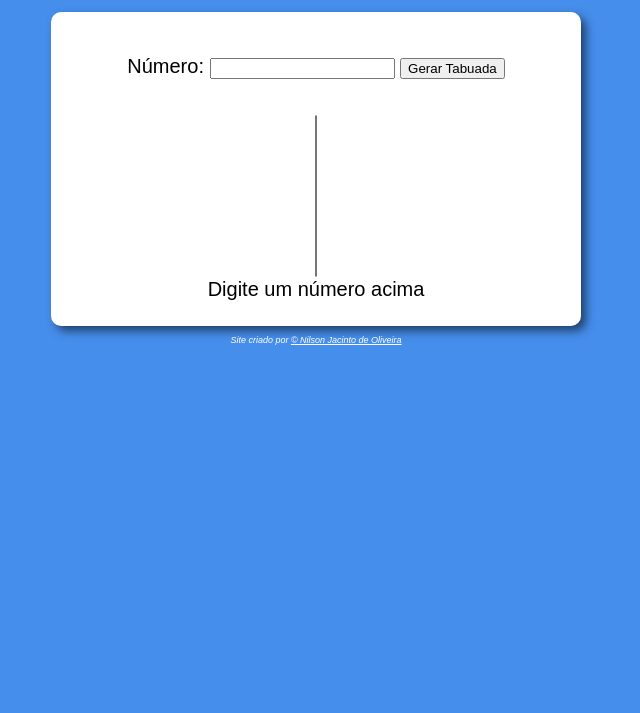
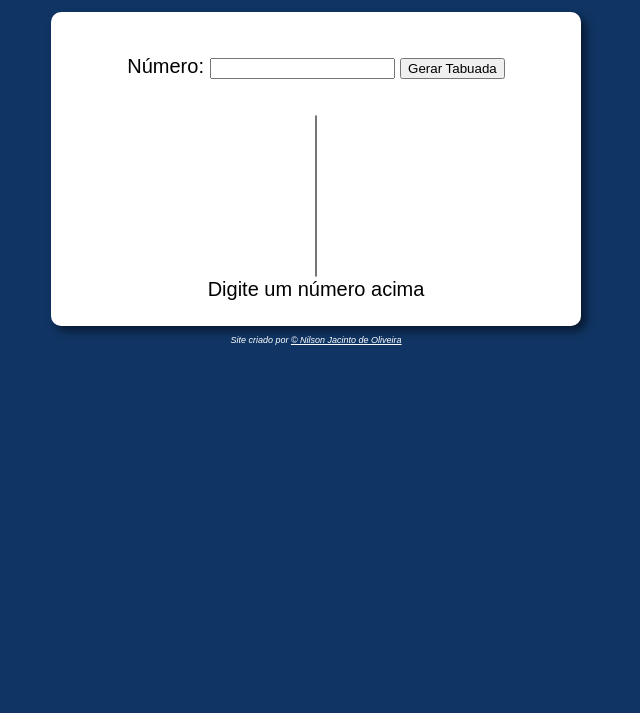
Before and after one commit to nilsonjacinto/tabuada, a plain HTML site: page index.html in a window 1280 px wide. Shown: the part 87-800 px from the top of the page, without its empty margins (324-964 px from the left). Drawn offline with Linux system fonts and the light colour scheme.

Commit message:
alterei background

```diff
--- a/estilo.css
+++ b/estilo.css
@@ -1,5 +1,5 @@
 body {
-    background-color: rgb(70, 142, 236);
+    background-color: rgb(16, 53, 100);
     font: normal 15pt arial;
 }
 
```
